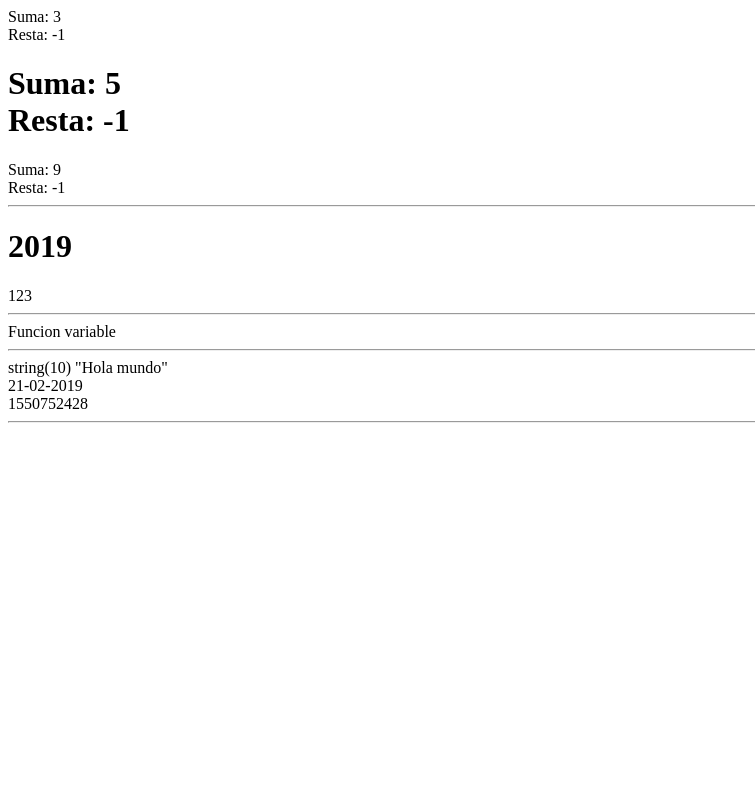
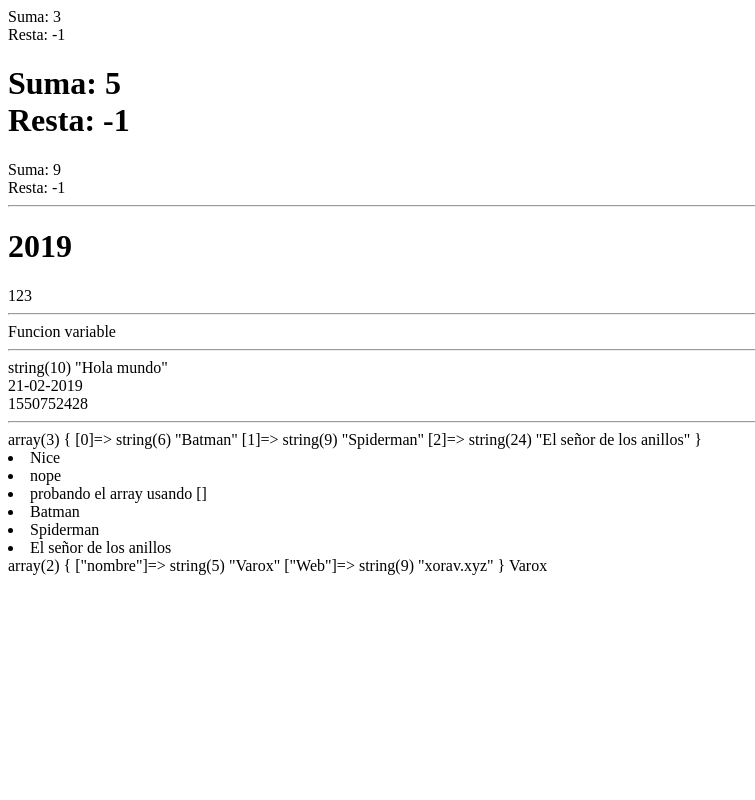
Before and after one commit to VaRoX301X/Master-Php-Udemy, a PHP site: page /clases.php in a window 1280 px wide. Shown: the whole page, without its empty margins (0-755 px from the left). Run offline with PHP 8.4, Linux system fonts and the light colour scheme.

Commit message:
Terminada la teoria de clases y arrays

```diff
--- a/aprendiendo-php/08-ejerciciosFunciones/clases.php
+++ b/aprendiendo-php/08-ejerciciosFunciones/clases.php
@@ -53,8 +53,25 @@ echo '<br>';
 echo time();
 echo '<hr>';
 //Arrays
+$peliculas = array('Batman', 'Spiderman', 'El señor de los anillos');
+$peliculas2 = ['Nice', 'nope', 'probando el array usando []'];
+var_dump($peliculas);
 
-
+//Recorrer el Array con for
+for ($i = 0; $i < count($peliculas2); $i++){
+    echo "<li>".$peliculas2[$i]."</li>";
+}
+//Recorrer Array con foreach
+foreach ($peliculas as $peli) {
+    echo '<li>'.$peli.'</li>';
+}
+//Array asociativo
+$personas = array(
+    'nombre' => 'Varox',
+    'Web' => 'xorav.xyz'
+);
+var_dump($personas);
+echo $personas['nombre'];
 //include
 //incluyes un fragmento en tu pagina
 //require
```
